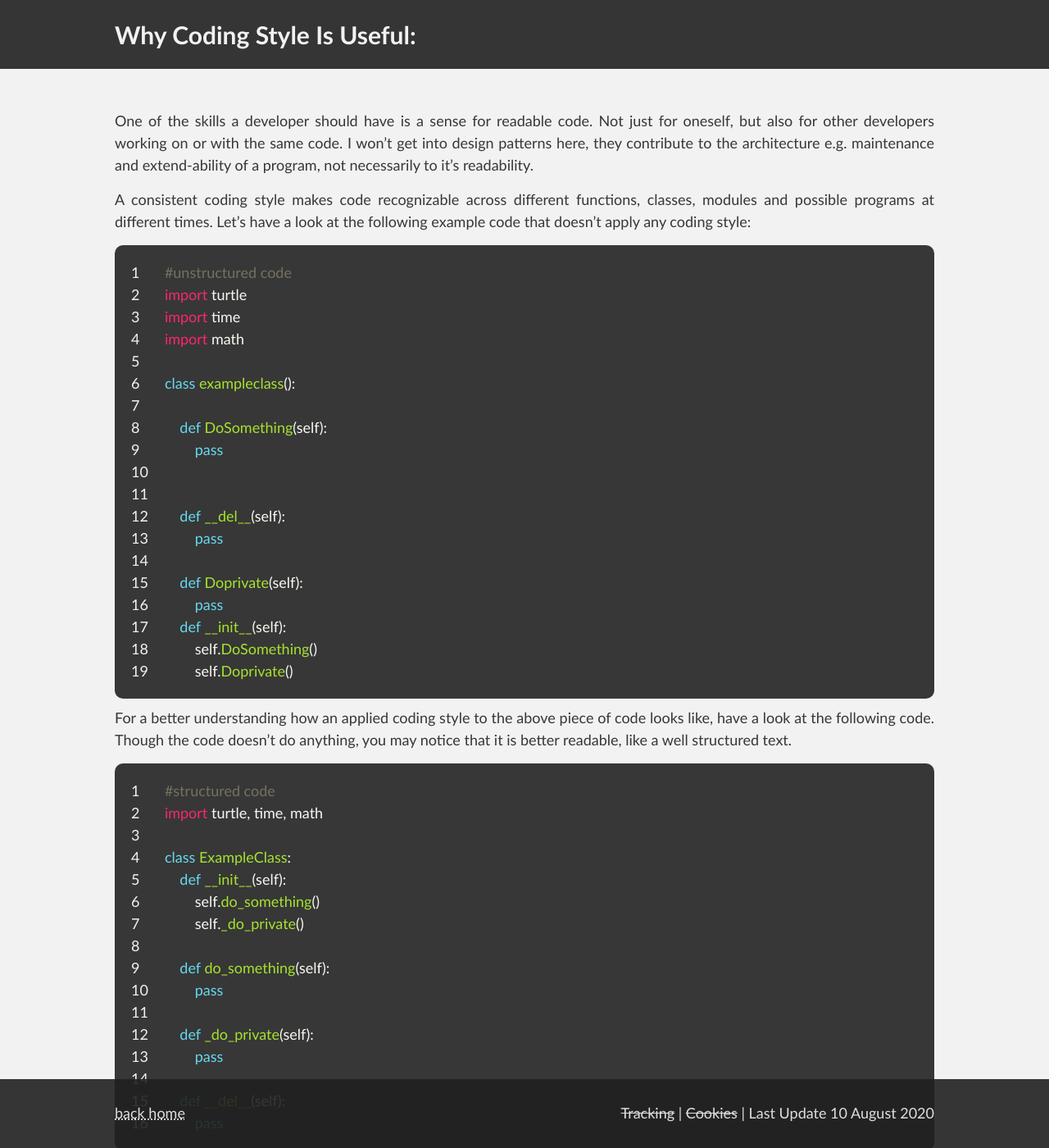
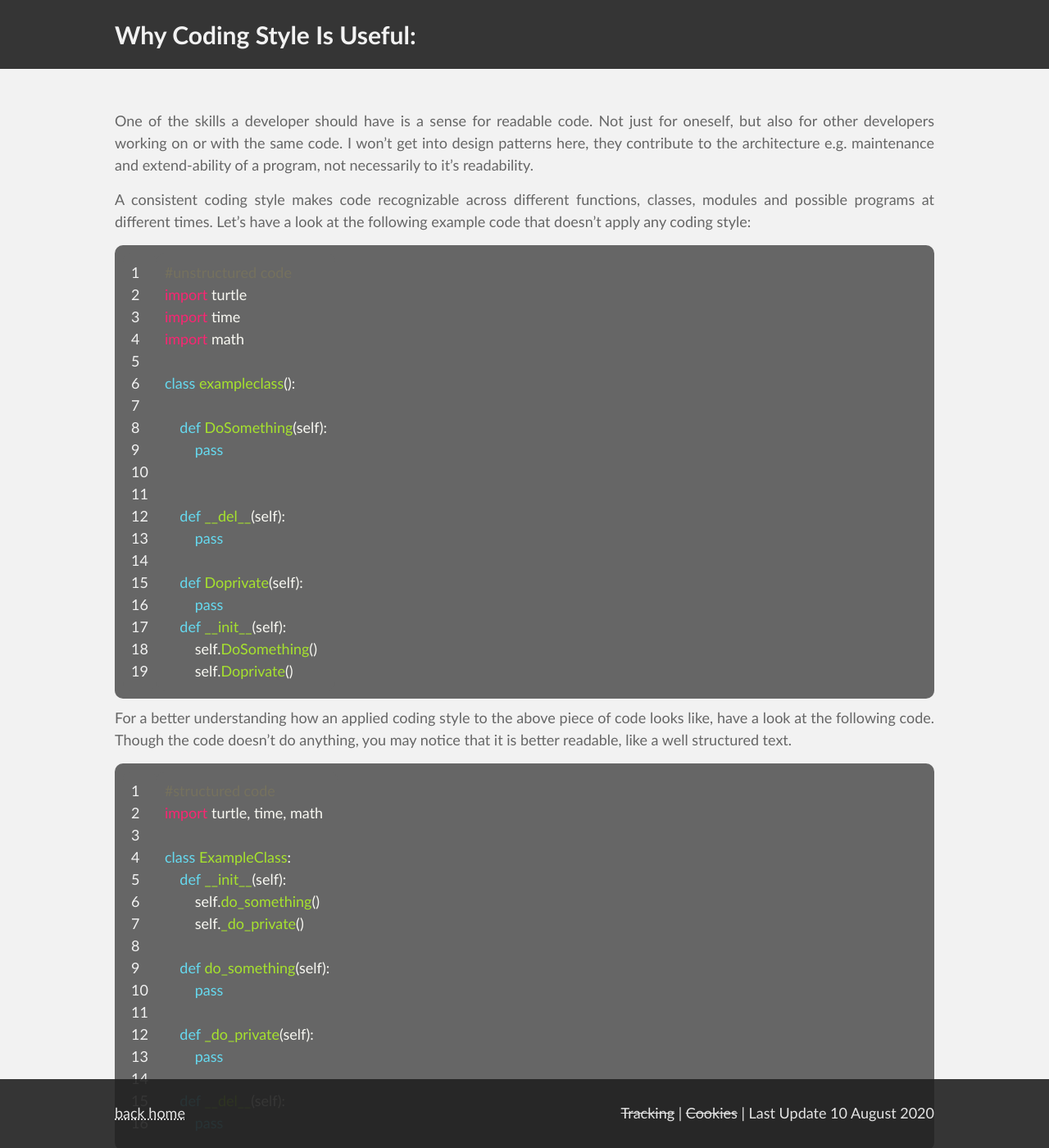
Before and after one commit to ZackDev/zackdev.github.io, a Jekyll site: the page built from pages/why-coding-style-is-useful.md, in a window 1280 px wide and 1400 px high. Shown: the whole window at 82% size. Built offline with Jekyll 4.4.1, drawn with Linux system fonts in a browser that asks for light colours.

Commit message:
changed theme color

```diff
--- a/_sass/main.scss
+++ b/_sass/main.scss
@@ -44,7 +44,7 @@ table {
 
 /* theme colors */
 $light_grey: #F2F2F2;
-$medium_grey: #373737;
+$medium_grey: #666;
 $dark_grey: #212121;
 
 body {
```
